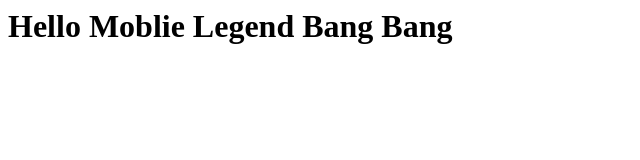
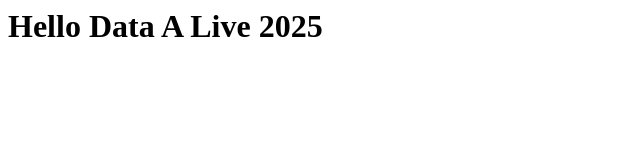
Before and after one commit to NhutHuy7572/HuyIndex, a plain HTML site: page Index.html in a window 1280 px wide. Shown: the whole page, without its empty margins (0-640 px from the left). Drawn offline with Linux system fonts and the light colour scheme.

Commit message:
Sua file

```diff
--- a/Index.html
+++ b/Index.html
@@ -1 +1 @@
-<h1>Hello Moblie Legend Bang Bang</h1>
+<h1>Hello Data A Live 2025</h1>
```
